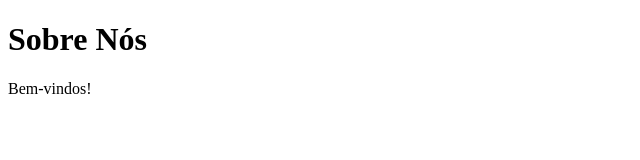
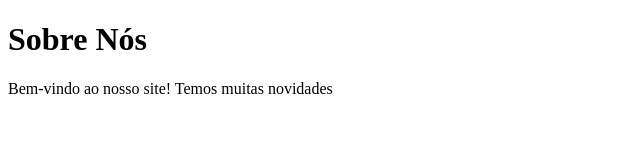
Before and after one commit to Hebertcarvalho89/primeiro-projeto, a plain HTML site: page soobre.html in a window 1280 px wide. Shown: the whole page, without its empty margins (0-640 px from the left). Drawn offline with Linux system fonts and the light colour scheme.

Commit message:
Atualizar texto da pagina soobre

```diff
--- a/soobre.html
+++ b/soobre.html
@@ -7,6 +7,6 @@
 
     <body>
             <h1>Sobre Nós</h1>
-            <p>Bem-vindos!</p>
+            <p>Bem-vindo ao nosso site! Temos muitas novidades</p>
     </body>
 </html>
```
